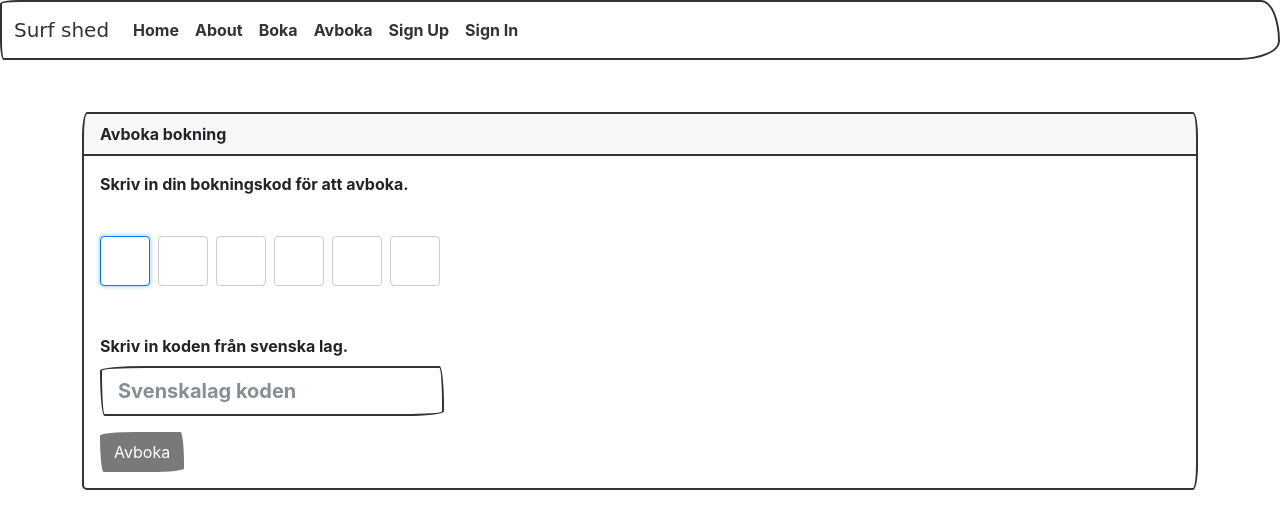
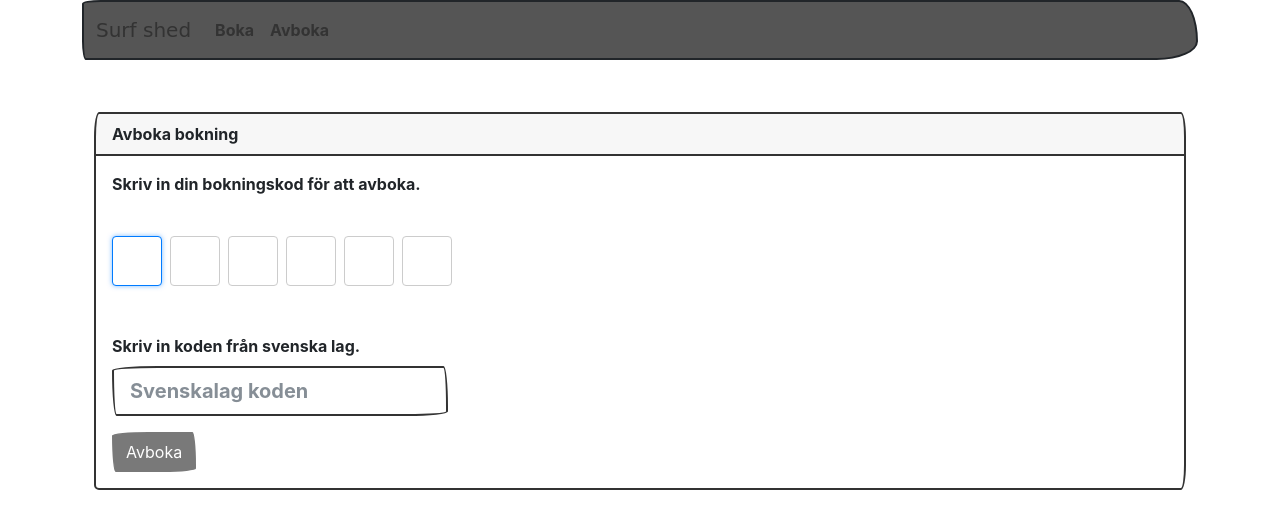
Before and after one commit to scraptop/surf-shed, a Django app: page /booking/cancel/ in a window 1280 px wide. Shown: the top 529 px of the page. Run offline with Django 5.2, Linux system fonts and the light colour scheme; parts of the project's set-up code (start-up, migrations or seed data) failed here and were passed over; some libraries are stand-ins or nearby versions; some web fonts are replaced.

Commit message:
surf-0002: base.html: Fix navbar

```diff
--- a/surf_shed/templates/base.html
+++ b/surf_shed/templates/base.html
@@ -45,8 +45,9 @@
   <body class="{% block bodyclass %}{% endblock bodyclass %}"
         hx-headers='{"X-CSRFToken": "{{ csrf_token }}"}'>
     {% block body %}
+      <div class="container">
         <div class="mb-1">
-        <nav class="navbar navbar-expand-md navbar-light bg-light">
+          <nav class="navbar navbar-expand-lg bg-dark" data-bs-theme="dark">
             <div class="container-fluid">
               <button class="navbar-toggler navbar-toggler-right"
                       type="button"
@@ -60,39 +61,12 @@
               <a class="navbar-brand" href="{% url 'home' %}">Surf shed</a>
               <div class="collapse navbar-collapse" id="navbarSupportedContent">
                 <ul class="navbar-nav mr-auto">
-                <li class="nav-item active">
-                  <a class="nav-link" href="{% url 'home' %}">Home <span class="visually-hidden">(current)</span></a>
-                </li>
-                <li class="nav-item">
-                  <a class="nav-link" href="{% url 'about' %}">About</a>
-                </li>
                   <li class="nav-item">
                     <a class="nav-link" href="{% url 'booking:new_booking' %}">Boka</a>
                   </li>
                   <li class="nav-item">
                     <a class="nav-link" href="{% url 'booking:cancel_booking' %}">Avboka</a>
                   </li>
-                {% if request.user.is_authenticated %}
-                  <li class="nav-item">
-                    <a class="nav-link"
-                       href="{% url 'users:detail' request.user.username %}">{% translate "My Profile" %}</a>
-                  </li>
-                  <li class="nav-item">
-                    {# URL provided by django-allauth/account/urls.py #}
-                    <a class="nav-link" href="{% url 'account_logout' %}">{% translate "Sign Out" %}</a>
-                  </li>
-                {% else %}
-                  {% if ACCOUNT_ALLOW_REGISTRATION %}
-                    <li class="nav-item">
-                      {# URL provided by django-allauth/account/urls.py #}
-                      <a id="sign-up-link" class="nav-link" href="{% url 'account_signup' %}">{% translate "Sign Up" %}</a>
-                    </li>
-                  {% endif %}
-                  <li class="nav-item">
-                    {# URL provided by django-allauth/account/urls.py #}
-                    <a id="log-in-link" class="nav-link" href="{% url 'account_login' %}">{% translate "Sign In" %}</a>
-                  </li>
-                {% endif %}
                 </ul>
               </div>
             </div>
@@ -112,9 +86,10 @@
           {% endif %}
           {% block main %}
             {% block content %}
-            <p>Use this document as a way to quick start any new project.</p>
+              <p>Surf surf.</p>
             {% endblock content %}
           {% endblock main %}
+        </div>
       </div>
     {% endblock body %}
     <!-- /container -->
```
Lines whose indentation alone changed are shown as unchanged.
